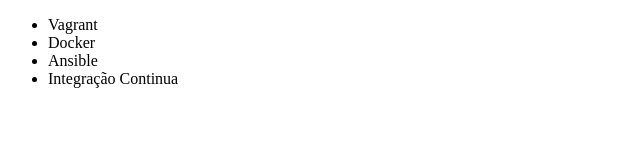
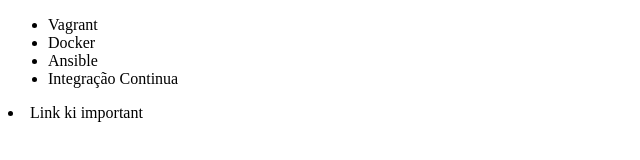
Before and after one commit to wagnermarcellus/rocket, a plain HTML site: page index.html in a window 1280 px wide. Shown: the whole page, without its empty margins (0-640 px from the left). Drawn offline with Linux system fonts and the light colour scheme.

Commit message:
footer a ajoute

```diff
--- a/index.html
+++ b/index.html
@@ -14,6 +14,11 @@
         <li>Ansible</li>
         <li>Integração Continua</li>
     </ul>
+    <footer>
+        <div>
+            <li>Link ki important</li>
+        </div>
+    </footer>
 </div>
 </body>
 </html>
```
